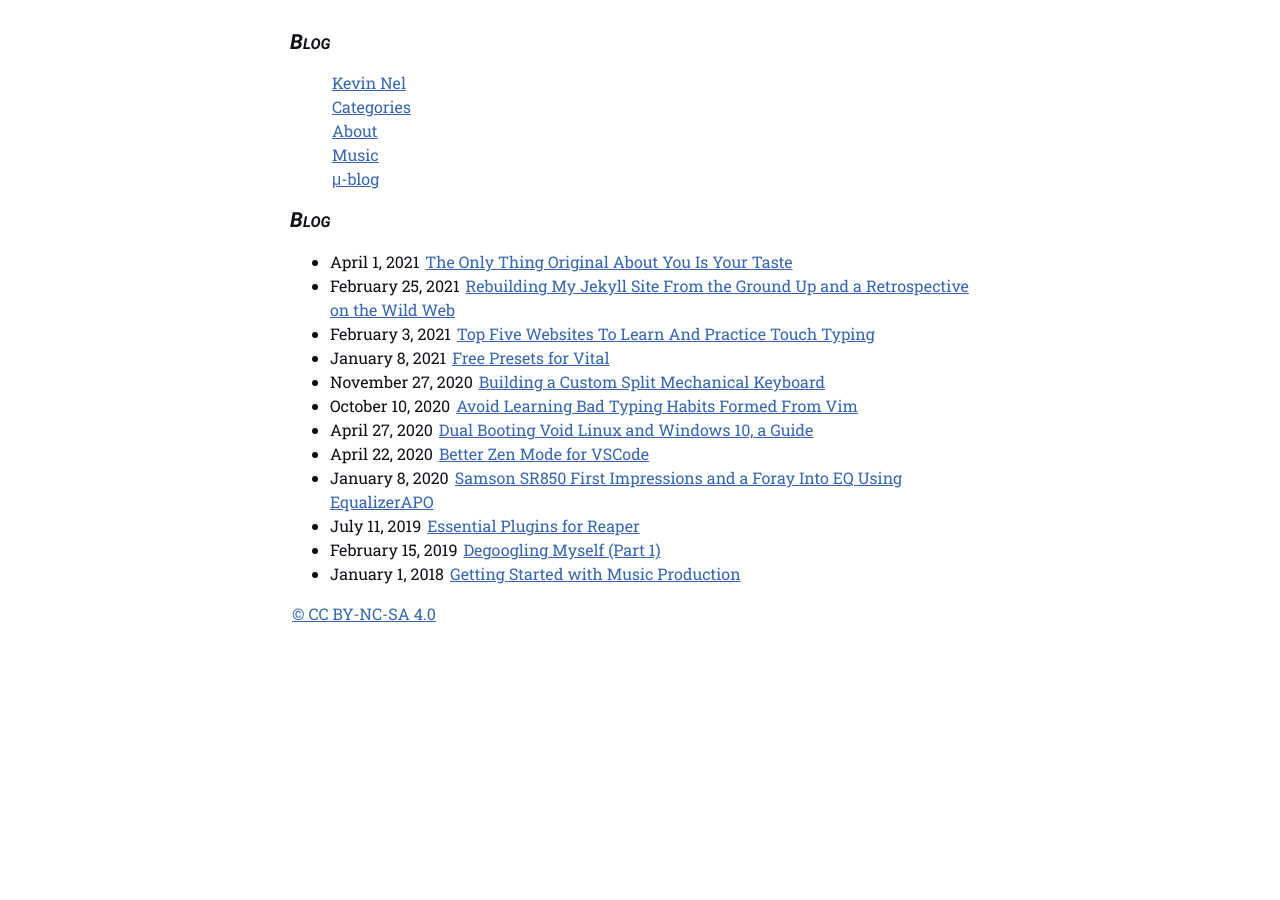
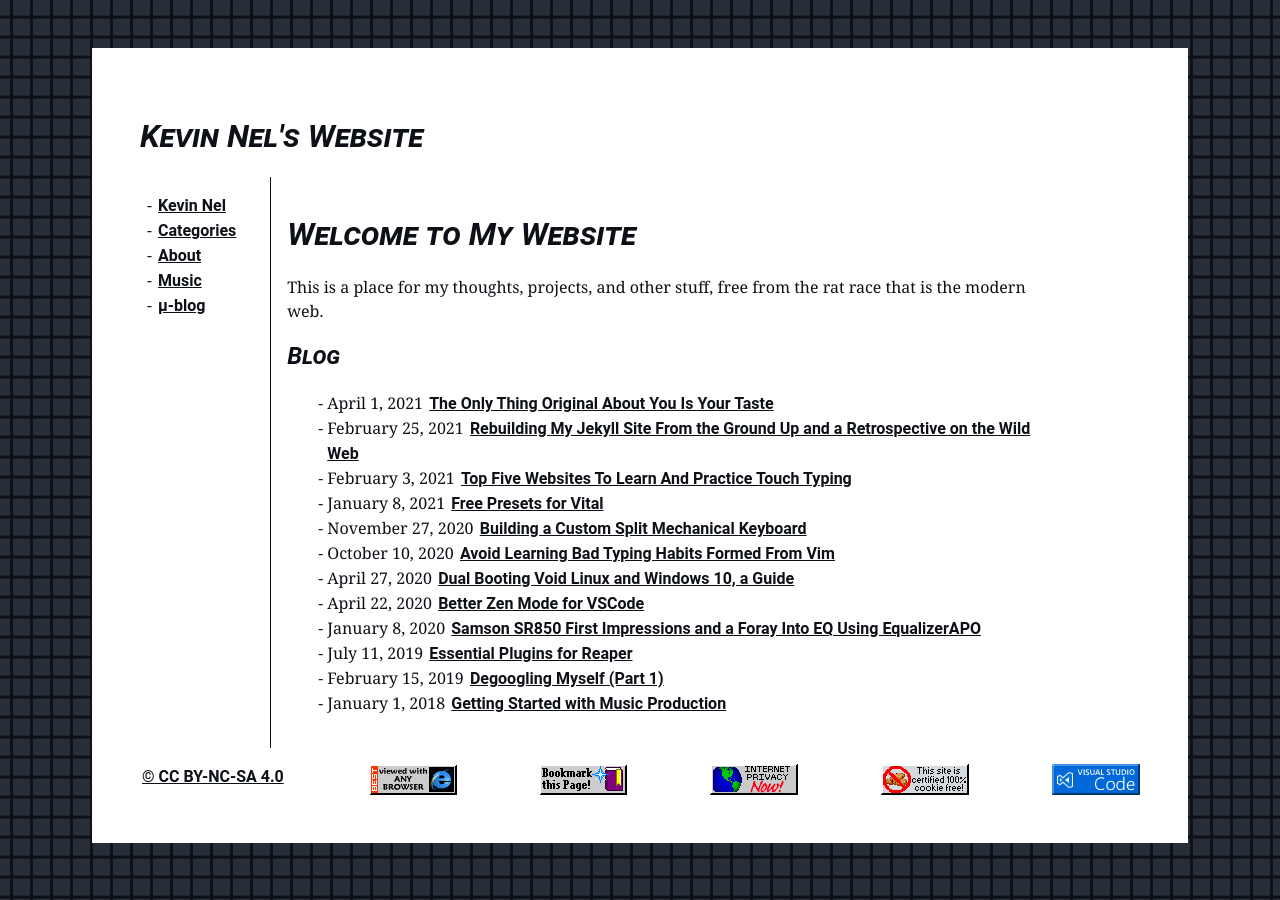
Before and after one commit to kevontheweb/kevontheweb.github.io, a Jekyll site: the page built from index.html, in a window 1280 px wide. Built offline with Jekyll 4.4.1, drawn with Linux system fonts in a browser that asks for light colours.

Commit message:
yasr: yet another style rewrite

```diff
--- /dev/null
+++ b/_includes/footer.html
@@ -0,0 +1,8 @@
+<footer>
+  <p><a href="https://creativecommons.org/licenses/by-nc-sa/4.0//">&copy; CC BY-NC-SA 4.0</a></p>
+  <img src="/assets/images/stickers/bestviewed.gif" alt="" />
+  <img src="/assets/images/stickers/bookmark_this_page.gif" alt="" />
+  <img src="/assets/images/stickers/internetprivacy.gif" alt="" />
+  <img src="/assets/images/stickers/nocookie.gif" alt="" />
+  <img src="/assets/images/stickers/vscbutton.gif" alt="" />
+</footer>
--- a/_layouts/default.html
+++ b/_layouts/default.html
@@ -6,21 +6,19 @@
     <meta http-equiv="X-UA-Compatible" content="IE=edge">
     <meta name="viewport" content="width=device-width, initial-scale=1.0">
     <link rel="shortcut icon" href="/assets/images/favicon.ico" type="image/x-icon">
-    <link rel="stylesheet" href="/assets/css/min.css">
+    <link rel="stylesheet" href="/assets/css/oldschool.css">
     <title>{{site.author}} | {{page.title}}</title>
 </head>
 
 <body>
   <header>
-    <h1>{{page.title}}</h1>
+    <h1>{{site.author}}'s Website</h1>
   </header>
     {% include navigation.html %}
   <main>
     {{content}}
   </main>
-  <footer>
-    <p><a href="https://creativecommons.org/licenses/by-nc-sa/4.0//">&copy; CC BY-NC-SA 4.0</a></p>
-  </footer>
+    {% include footer.html %}
 </body>
 
 </html>
--- a/_layouts/post.html
+++ b/_layouts/post.html
@@ -4,14 +4,14 @@ layout: default
 
 <article class="h-entry">
   <h1 class="p-name">{{ page.title }}</h1>
-  <p>
+  <p align="right"">
     Author:&nbsp;<a class="p-author h-card" href="http://kevinnel.com/about">Kevin Nel</a>
   </p>
   <p align="right"">
     <time class="dt-published" datetime="{{ page.date }}">{{ page.date | date: "%B %e, %Y" }}&nbsp;</time>
     <a href="{{post_url}}" class="u-url">Share this post</a>
   </p>
-  <p>
+  <p align="right"">
     Categories:&nbsp;
     {% for category in page.categories %}
       <a class="p-category" href="{{site.baseurl}}/categories/#{{category|slugize}}">{{category}}</a>
--- a/assets/css/oldschool.css
+++ b/assets/css/oldschool.css
@@ -1,31 +1,40 @@
-/* adapted from http://werc.cat-v.org/ */
-:root{
-    --text-color: black;
-    --bg-color: whitesmoke;
-    --accent-color: gray;
-    --alt-text-color: white;
+:root {
+  --text-color: #c9d1d9;
+  --bg-color: #0d1117;
+  --accent-color: #272e38;
+  --alt-text-color: #c9d1d9;
+  --selection-color: #3eb1ab;
+  --content-width: 1000px;
 }
-@media (prefers-color-scheme: dark) {
-:root{
-    --text-color: whitesmoke;
-    --bg-color: black;
-    --accent-color: white;
-    --alt-text-color: gray
+
+@media (prefers-color-scheme: light) {
+  :root {
+    --text-color: #0d1117;
+    --bg-color: white;
+    --accent-color: #c9d1d9;
+    --alt-text-color: #c9d1d9;
+    --selection-color: #ffecad;
   }
 }
+
+::selection {
+  background: var(--selection-color);
+}
 html {
-    background: linear-gradient(90deg, var(--bg-color) 20px, transparent 1%) center, linear-gradient(var(--bg-color) 20px, transparent 1%) center, var(--alt-text-color);
-    background-size: 22px 22px;
+  background: linear-gradient(90deg, #0d1117 15%, transparent 1%) center,
+    linear-gradient(#0d1117 15%, transparent 1%) center, #272e38;
+  background-size: 20px 20px;
 }
+/* layout of page */
 body {
-    max-width: 50em;
+  max-width: var(--content-width);
   margin: 3em auto;
   display: flex;
   flex-wrap: wrap;
+  padding: 3em;
   background-color: var(--bg-color);
   color: var(--text-color);
-    padding: 3em;
-    font: 16px /1.5 'Georgia', serif;
+  font: 16px /1.5 "Roboto Slab", "Georgia", serif;
 }
 header {
   flex-basis: 100%;
@@ -33,7 +42,7 @@
 }
 main {
   flex-basis: 75%;
-    padding-left: 1em;
+  padding: 1em;
 }
 footer {
   flex-basis: 100%;
@@ -43,29 +52,113 @@
   display: flex;
   justify-content: space-between;
 }
-  nav a,
-  header a,
-  a{
-    text-decoration: none;
-    color: var(--alt-text-color);
-  }
-  a:hover{
-    background-color: var(--text-color);
-    color: var(--bg-color);
-  }
 body > nav {
   flex-basis: content;
   padding-right: 2em;
 }
+
+/* general styling */
+blockquote,
+code,
+pre {
+  background-color: var(--accent-color);
+}
+blockquote,
+pre {
+  padding: 1em;
+}
+pre,
+code {
+  font-family: mononoki, "Inconsolata", "Consolas", monospace;
+}
+blockquote {
+  font-style: italic;
+}
+pre {
+  overflow: auto;
+}
+code {
+  padding: 0.1em;
+}
+table,
+th,
+td {
+  border: 0.1em solid;
+  padding: 0.3em;
+}
+table,
+thead,
+tbody {
+  max-width: 90%;
+  margin: 10px auto;
+  border-collapse: collapse;
+}
+ul {
+  list-style-type: "- ";
+}
+nav {
+  border-right: 1px solid var(--text-color);
+}
 nav ul {
   padding-left: 1em;
+}
+img {
+  max-width: 60%;
+  display: block;
+}
+hr {
+  color: var(--text-color);
+  border-width: 0.5px;
+}
+h1,
+h2,
+h3,
+h4,
+h5,
+h6 {
+  font-style: italic;
+  font-variant-caps: small-caps;
+  font-weight: bold;
+  line-height: 1.2;
+  font-family: "Roboto", sans-serif;
+}
+a {
+  text-decoration: underline;
+  font-weight: bold;
+  color: var(--text-color);
+  padding: 0px 2px;
+  font-family: "Roboto", sans-serif;
+}
+a:hover {
+  background-color: var(--text-color);
+  color: var(--bg-color);
 }
 footer {
   display: flex;
   margin-top: 1em;
   justify-content: space-between;
 }
+article {
+  max-width: calc(0.75 * var(--content-width));
+}
 footer > * {
   margin: unset;
   color: var(--alt-text-color);
 }
+
+@media only screen and (max-width: 800px) {
+  nav ul li {
+    display: inline-block;
+  }
+  body {
+    display: block;
+    padding: 0;
+    padding-left: 1em;
+  }
+  nav {
+    border: none;
+  }
+  html {
+    background: initial;
+  }
+}
--- a/index.html
+++ b/index.html
@@ -3,6 +3,8 @@ layout: default
 title: Blog
 ---
 
+<h1>Welcome to My Website</h1>
+<p>{{site.description}}</p>
 <section class="posts">
   <h1>{{ page.title }}</h1>
   <ul>
```
Also changed, not shown: _posts/microblog/2021-04-14-another-style-rewrite.md (added, +11 -0 lines), assets/images/stickers/EMAIL.gif (added), assets/images/stickers/bestviewed.gif (added), assets/images/stickers/bookmark_this_page.gif (added), assets/images/stickers/internetprivacy.gif (added), assets/images/stickers/nocookie.gif (added), assets/images/stickers/vscbutton.gif (added). Lines whose indentation alone changed are shown as unchanged.
